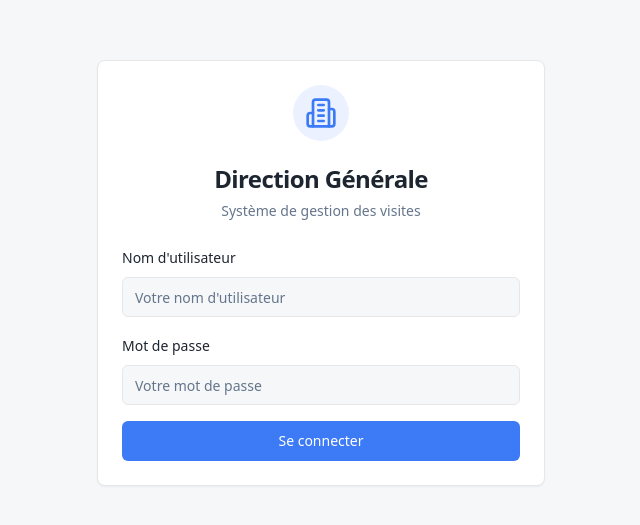
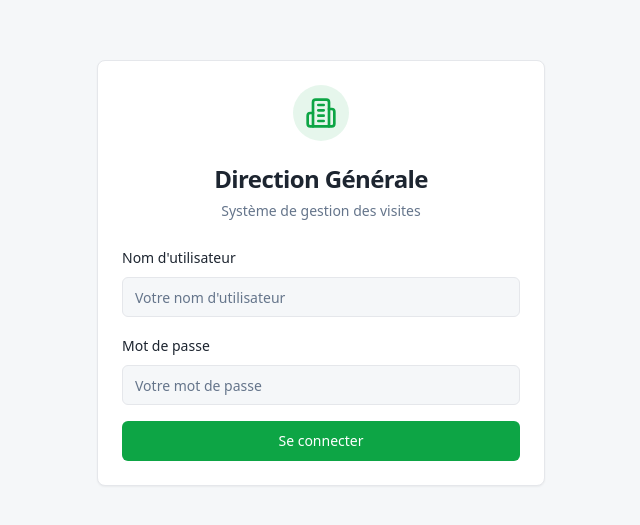
Before and after one commit to Ferie-Vincent/dg-visit-hub, a React (Vite) app: page / in a window 1280 px wide. Shown: the part 127-652 px from the top of the page, without its empty margins (319-959 px from the left). Built offline with nearby package versions, Linux system fonts and the light colour scheme.

Commit message:
Update primary color to green
Set the primary color of the application to the green found in the DGIE logo.

```diff
--- a/src/index.css
+++ b/src/index.css
@@ -17,11 +17,11 @@ All colors MUST be HSL.
     --popover: 0 0% 100%;
     --popover-foreground: 215 25% 15%;
 
-    --primary: 220 91% 60%;
+    --primary: 142 85% 35%;
     --primary-foreground: 0 0% 100%;
-    --primary-hover: 220 91% 55%;
+    --primary-hover: 142 85% 30%;
 
-    --secondary: 142 85% 45%;
+    --secondary: 220 91% 60%;
     --secondary-foreground: 0 0% 100%;
 
     --muted: 220 14% 94%;
@@ -44,16 +44,16 @@ All colors MUST be HSL.
 
     --border: 220 13% 91%;
     --input: 220 13% 91%;
-    --ring: 220 91% 60%;
+    --ring: 142 85% 35%;
 
-    --chart-1: 220 91% 60%;
-    --chart-2: 142 85% 45%;
+    --chart-1: 142 85% 35%;
+    --chart-2: 220 91% 60%;
     --chart-3: 25 95% 53%;
     --chart-4: 271 81% 60%;
     --chart-5: 0 84% 60%;
 
-    --gradient-primary: linear-gradient(135deg, hsl(220 91% 60%), hsl(220 91% 70%));
-    --gradient-secondary: linear-gradient(135deg, hsl(142 85% 45%), hsl(142 85% 55%));
+    --gradient-primary: linear-gradient(135deg, hsl(142 85% 35%), hsl(142 85% 45%));
+    --gradient-secondary: linear-gradient(135deg, hsl(220 91% 60%), hsl(220 91% 70%));
     --gradient-accent: linear-gradient(135deg, hsl(25 95% 53%), hsl(25 95% 63%));
     --gradient-purple: linear-gradient(135deg, hsl(271 81% 60%), hsl(271 81% 70%));
 
@@ -86,11 +86,11 @@ All colors MUST be HSL.
     --popover: 224 71% 6%;
     --popover-foreground: 213 31% 91%;
 
-    --primary: 220 91% 65%;
+    --primary: 142 85% 40%;
     --primary-foreground: 224 71% 4%;
-    --primary-hover: 220 91% 60%;
+    --primary-hover: 142 85% 35%;
 
-    --secondary: 142 85% 50%;
+    --secondary: 220 91% 65%;
     --secondary-foreground: 224 71% 4%;
 
     --muted: 215 28% 17%;
@@ -113,16 +113,16 @@ All colors MUST be HSL.
 
     --border: 215 28% 17%;
     --input: 215 28% 17%;
-    --ring: 220 91% 65%;
+    --ring: 142 85% 40%;
 
-    --chart-1: 220 91% 65%;
-    --chart-2: 142 85% 50%;
+    --chart-1: 142 85% 40%;
+    --chart-2: 220 91% 65%;
     --chart-3: 25 95% 58%;
     --chart-4: 271 81% 65%;
     --chart-5: 0 84% 65%;
 
-    --gradient-primary: linear-gradient(135deg, hsl(220 91% 65%), hsl(220 91% 75%));
-    --gradient-secondary: linear-gradient(135deg, hsl(142 85% 50%), hsl(142 85% 60%));
+    --gradient-primary: linear-gradient(135deg, hsl(142 85% 40%), hsl(142 85% 50%));
+    --gradient-secondary: linear-gradient(135deg, hsl(220 91% 65%), hsl(220 91% 75%));
     --gradient-accent: linear-gradient(135deg, hsl(25 95% 58%), hsl(25 95% 68%));
     --gradient-purple: linear-gradient(135deg, hsl(271 81% 65%), hsl(271 81% 75%));
     --sidebar-background: 240 5.9% 10%;
```
